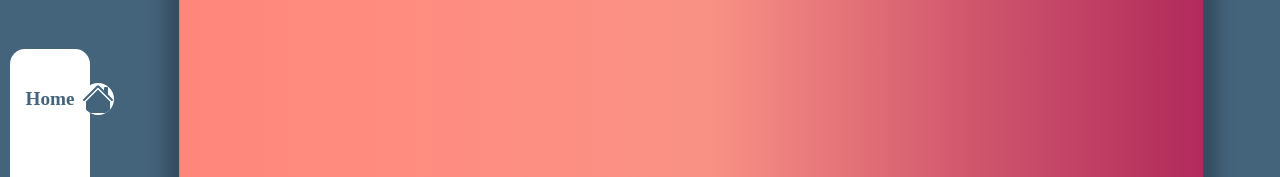
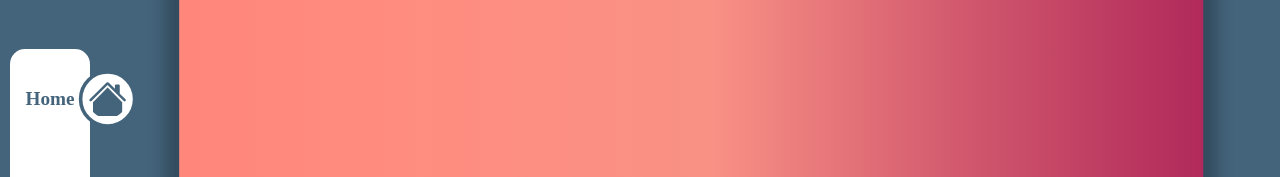
Before and after one commit to m-gibas/portfolio-react, a React (Create React App) app: page / in a window 1280 px wide. Shown: the part 201-378 px from the top of the page. Built offline with nearby package versions, Linux system fonts and the light colour scheme.

Commit message:
navbar and transitions update

```diff
--- a/src/components/Navbar/Navbar.css
+++ b/src/components/Navbar/Navbar.css
@@ -31,7 +31,8 @@
 
 .icon {
   position: absolute;
-  transition: all 0.5s;
+  border-radius: 50%;
+  transition: all 0.45s;
 }
 
 .navbar-title {
@@ -39,11 +40,12 @@
   font-weight: 600;
   position: absolute;
   opacity: 1;
+  transition: all 0.6s;
 }
 
 .navbar-active {
   color: var(--clr-1);
-  transition: all, 5s;
+  transition: all 0.4s;
 }
 
 .hide-navbar-title {
@@ -52,10 +54,13 @@
 }
 
 .move-icon {
-  transform: translateX(3rem);
+  transform: translateX(2rem);
   transition: all 0.5s;
 
   background: white;
   border-radius: 50%;
-  /* border: 5px solid var(--clr-1); */
+  scale: 1.8;
+  padding: 0.2rem;
+
+  border: 2px solid var(--clr-1);
 }
--- a/src/index.css
+++ b/src/index.css
@@ -45,12 +45,12 @@ body {
   background: linear-gradient(to top, #30cfd0 0%, #330867 100%);
 }
 
-/* page transitions */
-
+/* page transition to right side */
+/*
 .page-enter {
   opacity: 0;
   height: 2vh;
-  right: -100%;
+  right: -80%;
 }
 .page-enter.page-enter-active {
   opacity: 1;
@@ -69,4 +69,53 @@ body {
   height: 2vh;
 
   transition: all 600ms;
+} */
+
+/* page transition to and from middle  */
+
+/* .page-enter {
+  opacity: 0;
+  height: 2vh;
 }
+.page-enter.page-enter-active {
+  opacity: 1;
+  height: 90vh;
+
+  transition: all 500ms;
+}
+
+.page-exit {
+  opacity: 1;
+}
+.page-exit.page-exit-active {
+  opacity: 0;
+  height: 2vh;
+
+  transition: all 600ms;
+} */
+
+/* page transition to and from bottom  */
+
+.page-enter {
+  opacity: 0;
+  height: 1vh;
+  top: 95%;
+}
+.page-enter.page-enter-active {
+  opacity: 1;
+  height: 90vh;
+  top: 50%;
+
+  transition: all 500ms ease-in-out;
+}
+
+.page-exit {
+  opacity: 1;
+}
+.page-exit.page-exit-active {
+  opacity: 0;
+  height: 1vh;
+  top: 95%;
+
+  transition: all 600ms ease-out;
+}
```
